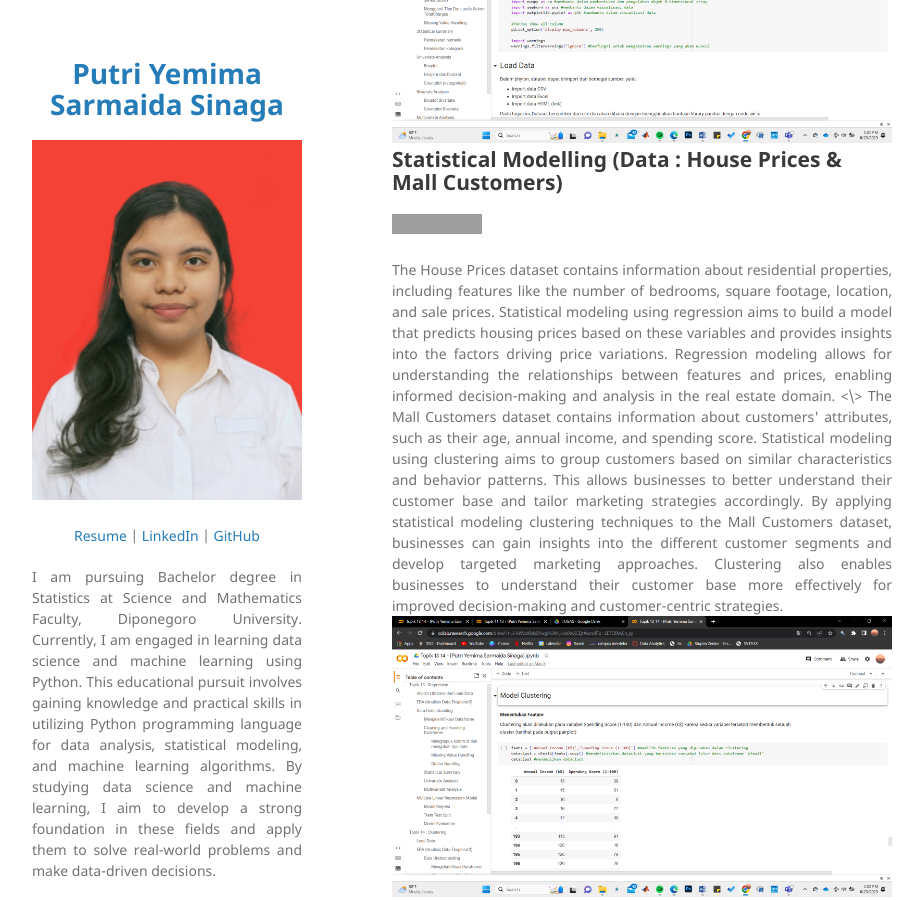
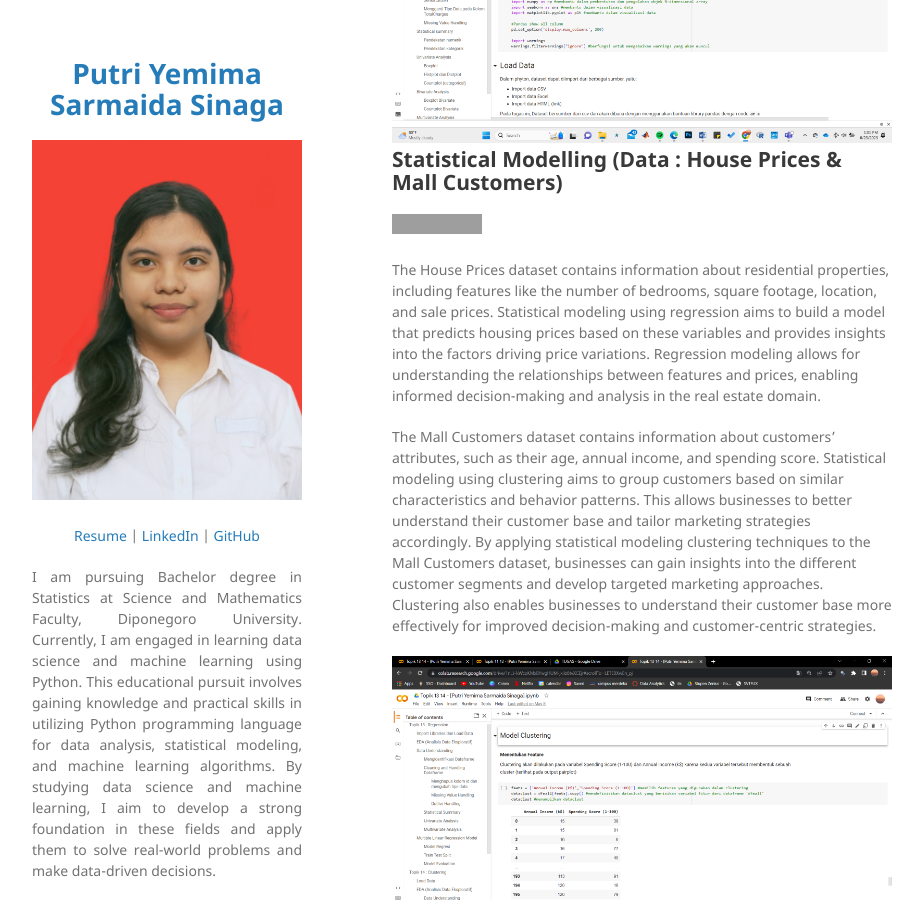
Before and after one commit to pyemimaa/portofolio, a Jekyll site: the page built from index.md, in a window 1280 px wide and 900 px high, scrolled down 3298 px. Shown: the whole window, without its empty margins (178-1101 px from the left). Built offline with Jekyll 4.4.1, drawn with Linux system fonts in a browser that asks for light colours; our own code applies the rules of GitHub Pages for plain Markdown files; grey boxes are pictures that could not be loaded.

Commit message:
index.md

```diff
--- a/index.md
+++ b/index.md
@@ -55,9 +55,8 @@ Global Covid-19 Cases Dashboard
 ## Statistical Modelling (Data : House Prices & Mall Customers)
 [![Run in Google Colab](https://img.shields.io/badge/Colab-Run_in_Google_Colab-blue?logo=Google&logoColor=FDBA18)](https://colab.research.google.com/drive/1nLJ-kWcoKMxBYwgHUM-jxiIz8tvXCEjr?usp=sharing)
 
-<div style="text-align: justify"> The House Prices dataset contains information about residential properties, including features like the number of bedrooms, square footage, location, and sale prices. Statistical modeling using regression aims to build a model that predicts housing prices based on these variables and provides insights into the factors driving price variations. Regression modeling allows for understanding the relationships between features and prices, enabling informed decision-making and analysis in the real estate domain.
-<\>
+The House Prices dataset contains information about residential properties, including features like the number of bedrooms, square footage, location, and sale prices. Statistical modeling using regression aims to build a model that predicts housing prices based on these variables and provides insights into the factors driving price variations. Regression modeling allows for understanding the relationships between features and prices, enabling informed decision-making and analysis in the real estate domain.
+
 The Mall Customers dataset contains information about customers' attributes, such as their age, annual income, and spending score. Statistical modeling using clustering aims to group customers based on similar characteristics and behavior patterns. This allows businesses to better understand their customer base and tailor marketing strategies accordingly. By applying statistical modeling clustering techniques to the Mall Customers dataset, businesses can gain insights into the different customer segments and develop targeted marketing approaches. Clustering also enables businesses to understand their customer base more effectively for improved decision-making and customer-centric strategies.
-</div>
 
 <center><img src="images/topic1314.png"/></center>
```
